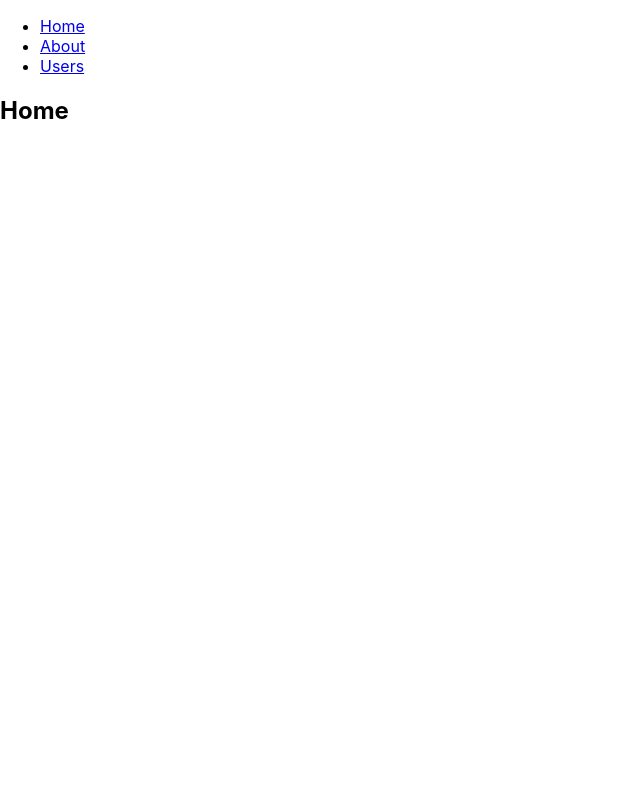
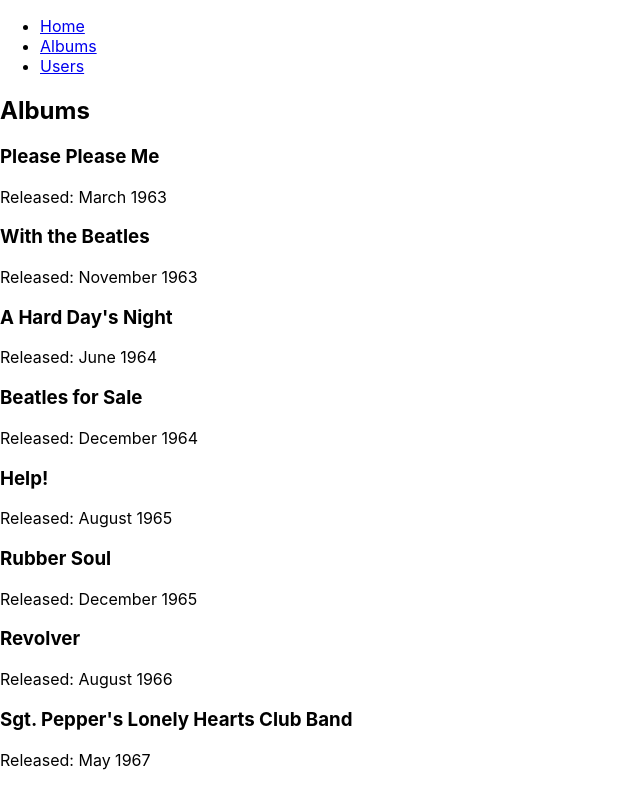
Before and after one commit to Luscii/TakeHomeAssignmentReact, a React (Create React App) app: page /albums in a window 1280 px wide. Shown: the top 789 px of the page, without its empty margins (0-640 px from the left). Built offline with nearby package versions, Linux system fonts and the light colour scheme.

Commit message:
Add Albums page

```diff
--- a/src/components/About.js
+++ /dev/null
@@ -1,5 +0,0 @@
-import React from 'react';
-
-export default function About() {
-  return <h2>About</h2>;
-}
--- /dev/null
+++ b/src/components/Albums.js
@@ -0,0 +1,32 @@
+import React from 'react';
+
+import { useSelector, useDispatch } from 'react-redux'
+import { actionCreators as albumsActions } from '../redux/actions/albumsActions'
+
+export default function Albums() {
+
+  const albums = useSelector(state => state.albums)
+
+  const dispatch = useDispatch();
+
+  if (albums.length == 0) {
+    dispatch(albumsActions.createRequestAlbums());
+  }
+
+  return (
+    <div>
+    <h2>Albums</h2>
+
+    { albums.length > 0 ?
+      <div>
+      { albums.map((album) =>
+        <div>
+          <h3>{album.title}</h3>
+          Released: {album.released}
+        </div>
+    ) }
+      </div>
+    : <p>No albums loaded</p> }
+    </div>
+  );
+}
--- a/src/components/Menu.js
+++ b/src/components/Menu.js
@@ -8,7 +8,7 @@
 
 import Home from './Home'
 import Users from './Users'
-import About from './About'
+import Albums from './Albums'
 
 export default Menu => {
   return (
@@ -20,7 +20,7 @@
           <Link to="/">Home</Link>
         </li>
         <li>
-          <Link to="/about">About</Link>
+          <Link to="/albums">Albums</Link>
         </li>
         <li>
           <Link to="/users">Users</Link>
@@ -29,8 +29,8 @@
     </nav>
 
     <Switch>
-      <Route path="/about">
-        <About />
+      <Route path="/albums">
+        <Albums />
       </Route>
       <Route path="/users">
         <Users />
--- a/src/index.js
+++ b/src/index.js
@@ -6,9 +6,13 @@
 
 import app from './redux/reducers/appReducer';
 import users from './redux/reducers/usersReducer';
+import albums from './redux/reducers/albumsReducer';
+
 
 import appSaga from './redux/sagas/appSaga';
 import usersSaga from './redux/sagas/usersSaga';
+import albumsSaga from './redux/sagas/albumsSaga';
+
 
 import App from './App';
 
@@ -22,12 +26,14 @@
   combineReducers({
     app,
     users,
+    albums,
   }),
   composeEnhancer(applyMiddleware(sagaMiddleware)),
 )
 
 sagaMiddleware.run(appSaga);
 sagaMiddleware.run(usersSaga);
+sagaMiddleware.run(albumsSaga);
 
 
 ReactDOM.render(
--- /dev/null
+++ b/src/redux/actions/albumsActions.js
@@ -0,0 +1,22 @@
+export const actions = {
+  requestAlbums: "ALBUMS_REQUEST_LIST",
+  albumsUpdated: "ALBUMS_LIST_UPDATED",
+};
+
+const createRequestAlbums = () => {
+  return {
+    type: actions.requestAlbums,
+  };
+};
+
+const createAlbumsUpdated = (albums) => {
+  return {
+    type: actions.albumsUpdated,
+    albums: albums,
+  };
+}
+
+export const actionCreators = {
+  createRequestAlbums,
+  createAlbumsUpdated,
+};
--- /dev/null
+++ b/src/redux/reducers/albumsReducer.js
@@ -0,0 +1,12 @@
+import {actions} from '../actions/albumsActions';
+
+const albums = (state = [], action) => {
+  switch (action.type) {
+    case actions.albumsUpdated:
+      return action.albums;
+    default:
+      return state;
+  }
+}
+
+export default albums;
--- /dev/null
+++ b/src/redux/sagas/albumsSaga.js
@@ -0,0 +1,69 @@
+import {takeEvery, put, delay} from "redux-saga/effects"
+
+import {
+  actions as albumsActions,
+  actionCreators as albumsActionCreators,
+} from "../actions/albumsActions";
+
+function* fetchAlbums() {
+  yield delay(2000);
+  yield put(albumsActionCreators.createAlbumsUpdated([
+    {
+      title: "Please Please Me",
+      released: "March 1963",
+    },
+    {
+      title: "With the Beatles",
+      released: "November 1963",
+    },
+    {
+      title: "A Hard Day's Night",
+      released: "June 1964",
+    },
+    {
+      title: "Beatles for Sale",
+      released: "December 1964",
+    },
+    {
+      title: "Help!",
+      released: "August 1965",
+    },
+    {
+      title: "Rubber Soul",
+      released: "December 1965",
+    },
+    {
+      title: "Revolver",
+      released: "August 1966",
+    },
+
+    {
+      title: "Sgt. Pepper's Lonely Hearts Club Band",
+      released: "May 1967",
+    },
+    {
+      title: "Magical Mystery Tour",
+      released: "November 1967",
+    },
+    {
+      title: "The White Album",
+      released: "November 1968",
+    },
+    {
+      title: "Yellow Submarine",
+      released: "January 1969",
+    },
+    {
+      title: "Abbey Road",
+      released: "September 1969",
+    },
+    {
+      title: "Let It Be",
+      released: "May 1970",
+    },
+  ]));
+}
+
+export default function* usersSaga() {
+  yield takeEvery(albumsActions.requestAlbums, fetchAlbums);
+}
```
